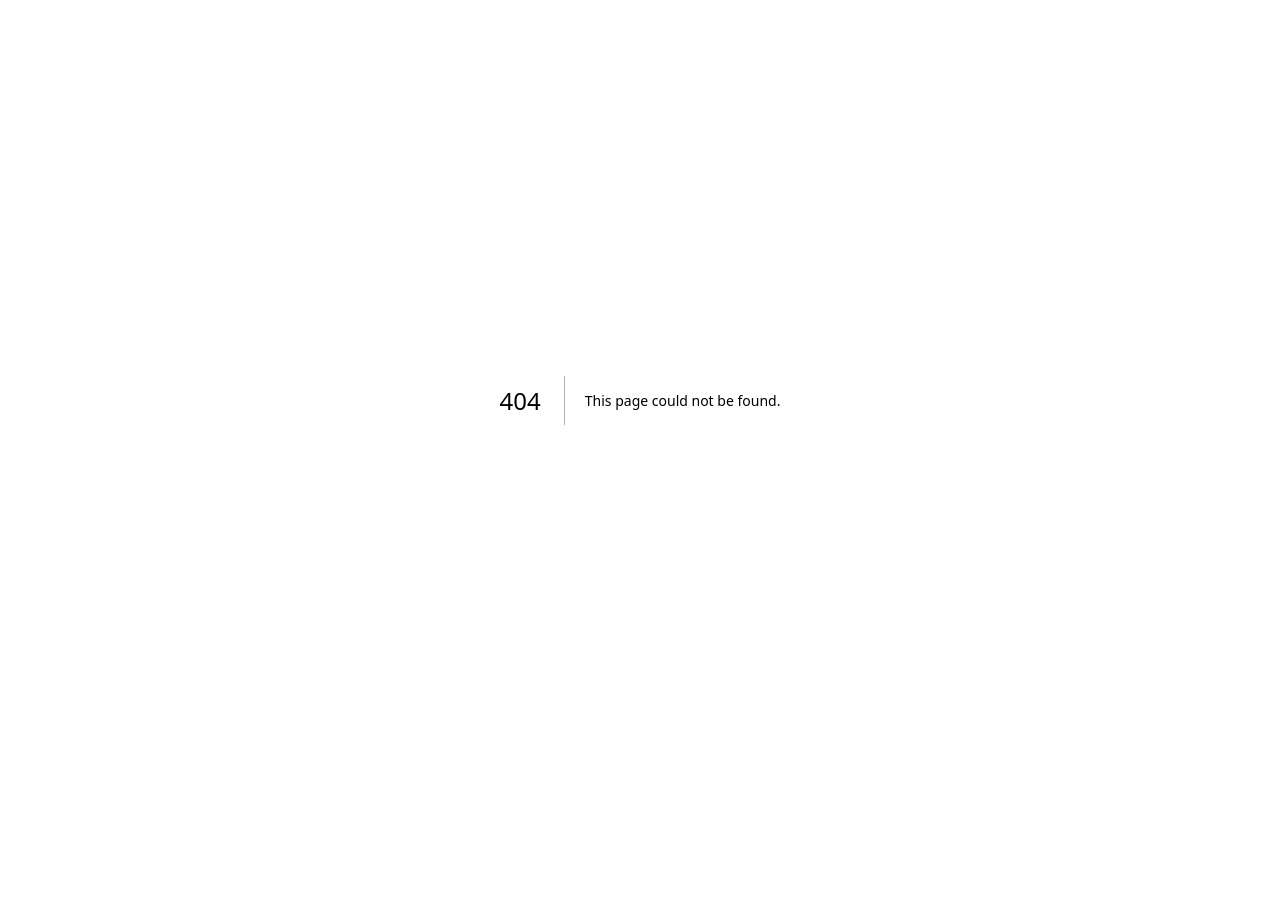
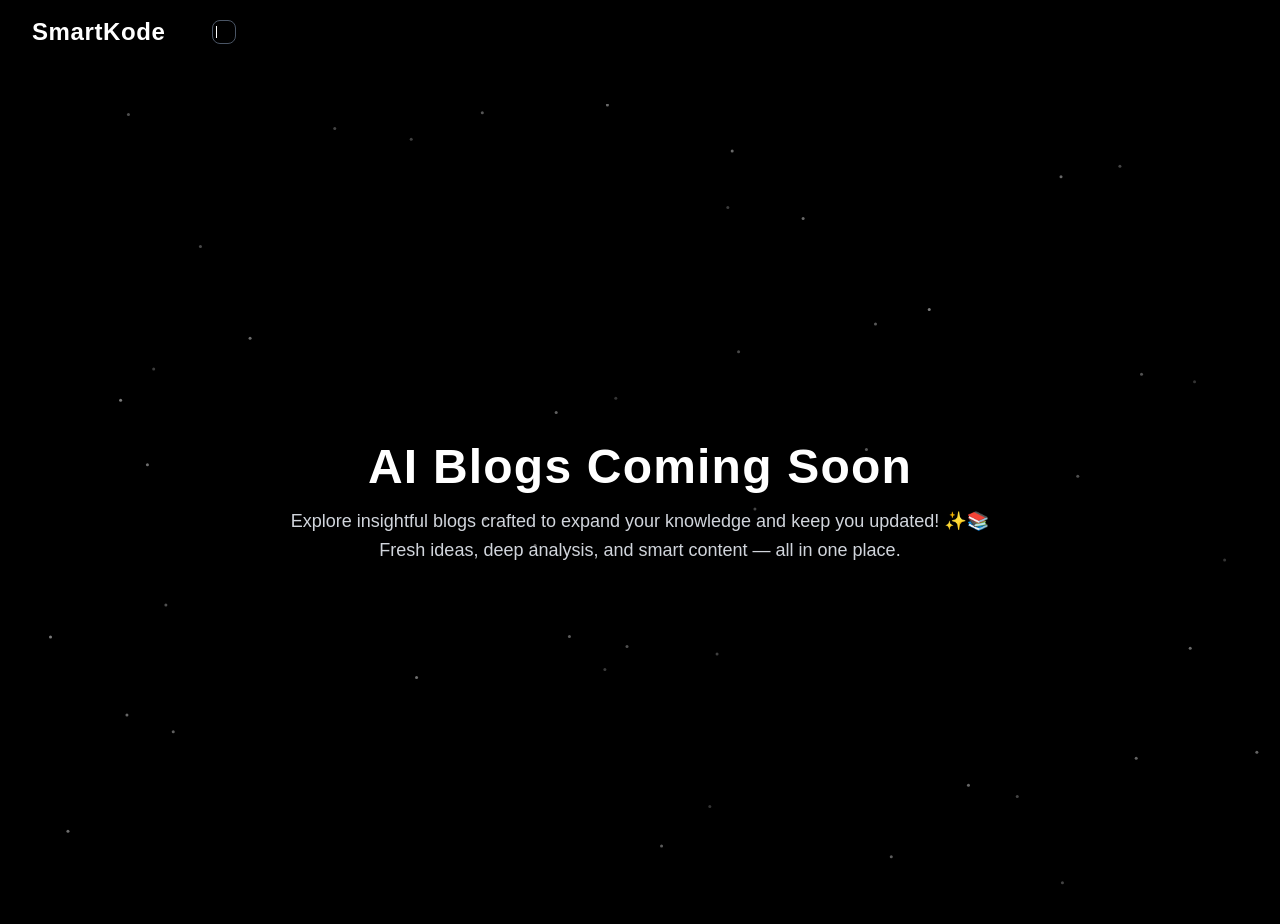
Before and after one commit to chaudhary-hadi27/smartkode, a Next.js app: page /blogs in a window 1280 px wide. Before the commit this address had no page. Shown: the top 924 px of the page. Before the commit the page ends 800 px from the top, so only its background shows below. Built offline with nearby package versions, Linux system fonts and the light colour scheme.

Commit message:
Updated Blogs

```diff
--- /dev/null
+++ b/src/app/blogs/layout.tsx
@@ -0,0 +1,21 @@
+"use client";
+
+import { ReactNode } from "react";
+import SidebarLayout from "@/components/layouts/page"; // adjust path as needed
+
+export default function blogsLayout({ children }: { children: ReactNode }) {
+  const sections = [
+    { id: "", label: "All Products" },
+  ];
+
+  return (
+    <SidebarLayout
+      title="Blogs – SmartKode"
+      description="Explore our latest Blogs"
+      sections={sections}
+      basePath="blogs"
+    >
+      {children}
+    </SidebarLayout>
+  );
+}
--- /dev/null
+++ b/src/app/blogs/page.tsx
@@ -0,0 +1,96 @@
+"use client";
+
+import { useRef, useEffect } from "react";
+import { motion } from "framer-motion";
+
+export default function AiProductsComingSoon() {
+  const canvasRef = useRef<HTMLCanvasElement>(null);
+
+  useEffect(() => {
+    const canvas = canvasRef.current!;
+    const ctx = canvas.getContext("2d")!;
+    let nodes: { x: number; y: number; vx: number; vy: number; opacity: number }[] = [];
+    let w: number, h: number, animationId: number;
+
+    const init = () => {
+      w = canvas.width = window.innerWidth;
+      h = canvas.height = window.innerHeight;
+
+      // Create small transparent nodes
+      nodes = Array.from({ length: 50 }, () => ({
+        x: Math.random() * w,
+        y: Math.random() * h,
+        vx: (Math.random() - 0.5) * 0.3,
+        vy: (Math.random() - 0.5) * 0.3,
+        opacity: 0.2 + Math.random() * 0.3,
+      }));
+    };
+
+    const animate = () => {
+      ctx.clearRect(0, 0, w, h);
+
+      // Draw and update nodes
+      nodes.forEach((node) => {
+        // Update position
+        node.x += node.vx;
+        node.y += node.vy;
+
+        // Bounce off edges
+        if (node.x < 0 || node.x > w) node.vx *= -1;
+        if (node.y < 0 || node.y > h) node.vy *= -1;
+
+        node.x = Math.max(0, Math.min(w, node.x));
+        node.y = Math.max(0, Math.min(h, node.y));
+
+        // Draw small transparent node
+        ctx.fillStyle = `rgba(255, 255, 255, ${node.opacity})`;
+        ctx.beginPath();
+        ctx.arc(node.x, node.y, 1.5, 0, Math.PI * 2);
+        ctx.fill();
+      });
+
+      animationId = requestAnimationFrame(animate);
+    };
+
+    init();
+    animate();
+
+    const handleResize = () => {
+      init();
+    };
+
+    window.addEventListener("resize", handleResize);
+
+    return () => {
+      cancelAnimationFrame(animationId);
+      window.removeEventListener("resize", handleResize);
+    };
+  }, []);
+
+  return (
+    <div className="relative">
+      <main className="min-h-screen bg-black transition-all duration-300 ease-in-out overflow-x-hidden flex items-center justify-center px-4">
+        {/* Small transparent moving nodes */}
+        <canvas ref={canvasRef} className="absolute inset-0" />
+
+        {/* Centered Text */}
+        <motion.div
+          initial={{ opacity: 0, y: 20 }}
+          animate={{ opacity: 1, y: 0 }}
+          transition={{ duration: 0.8, ease: "easeOut" }}
+          className="relative text-center space-y-4 z-10"
+        >
+          <h1 className="text-4xl sm:text-5xl font-bold tracking-wide text-white">
+            AI Blogs Coming Soon
+          </h1>
+          <p className="text-lg leading-relaxed text-gray-300">
+            Explore insightful blogs crafted to expand your knowledge and keep you updated! ✨📚
+            <br />
+            Fresh ideas, deep analysis, and smart content — all in one place.
+          </p>
+
+        </motion.div>
+      </main>
+    </div>
+  );
+}
--- a/src/app/home/Header/page.tsx
+++ b/src/app/home/Header/page.tsx
@@ -46,7 +46,7 @@ export default function Navbar() {
     { href: "/", label: "Home" },
     { href: "/services", label: "Services" },
     // { href: "/products", label: "Products" },
-    { href: "/blogs", label: "Blogs" },
+    // { href: "/blogs", label: "Blogs" },
     { href: "/about", label: "About" },
     { href: "/contact", label: "Contact" },
   ];
```
